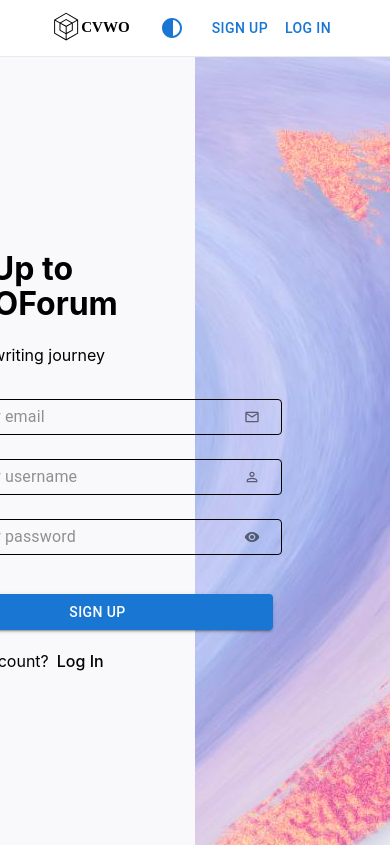
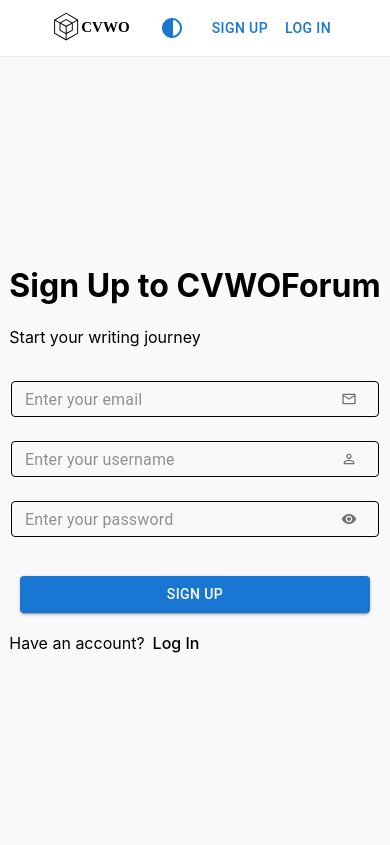
Before and after one commit to NgoHoangNhatMinh/cvwo-submission-frontend, a React (Vite) app: page /authentication/signup in a window 390 px wide. Built offline with nearby package versions, Linux system fonts and the light colour scheme; no server answers.

Commit message:
fix: change some responsiveness

```diff
--- a/src/styles/Authentication.css
+++ b/src/styles/Authentication.css
@@ -67,4 +67,12 @@
     main {
         border: none;
     }
+
+    .Background {
+        display: none;
+    }
+
+    .AuthenticationForm {
+        width: 100%;
+    }
 }
--- a/src/styles/Global.css
+++ b/src/styles/Global.css
@@ -157,6 +157,10 @@
     main {
         margin: 0px 0px 0px;
     }
+
+    .SideBar {
+        display: none;
+    }
 }
 
 /*  */
--- a/src/styles/Post.css
+++ b/src/styles/Post.css
@@ -162,6 +162,12 @@
     color: var(--primary-text);
 }
 
+@media (max-width: 600px) {
+    .Form.CreatePost {
+        display: flex;
+    }
+}
+
 /* UPDATE POST */
 
 .UpdateOptions {
```
